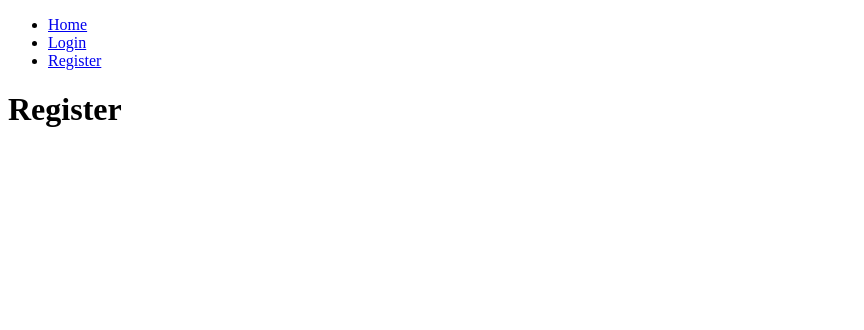
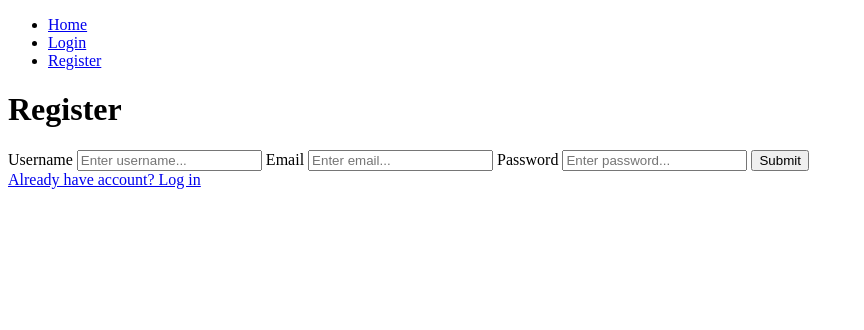
Before and after one commit to mpbe/TaskManager, a Flask app: page /auth/register in a window 1280 px wide. Shown: the top 330 px of the page, without its empty margins (0-864 px from the left). Run offline with Flask 3, Linux system fonts and the light colour scheme.

Commit message:
login & register html forms created

```diff
--- a/app/templates/register.html
+++ b/app/templates/register.html
@@ -3,5 +3,23 @@
 {%block title%}Register{%endblock%}
 
 {%block content%}
+
 <h1>Register</h1>
+
+<form action="{{url_for('auth.register')}}" method="post">
+
+    <label for="username">Username</label>
+    <input name="username" id="username" type="text" placeholder="Enter username...">
+
+    <label for="email">Email</label>
+    <input name="email" id="email" type="text" placeholder="Enter email...">
+
+    <label for="password">Password</label>
+    <input name="password" id="password" type="password" placeholder="Enter password...">
+
+    <button type="submit">Submit</button>
+</form>
+
+<a href="{{url_for('auth.login')}}">Already have account? Log in</a>
+
 {%endblock%}
```
Also changed, not shown: app/templates/login.html (+15 -0 lines).
